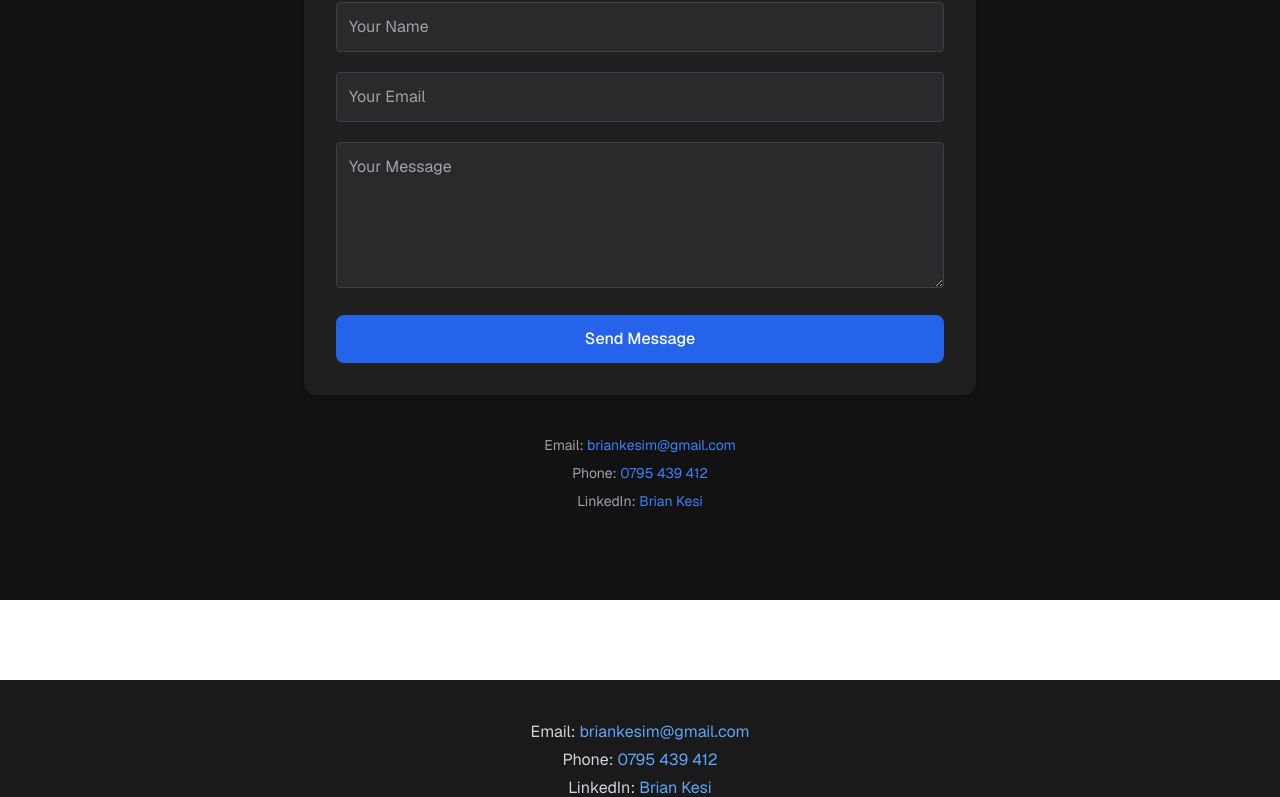
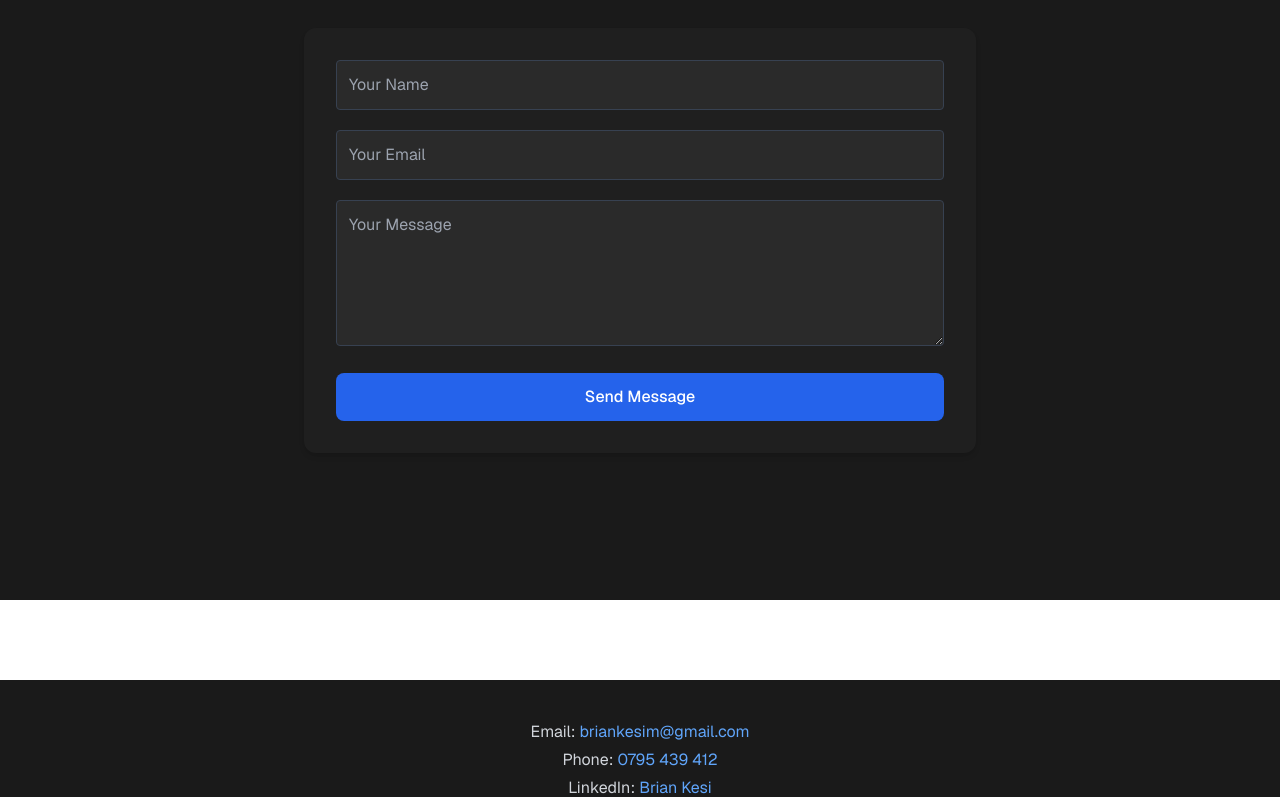
Before and after one commit to KesiBrian/Portfolio, a Next.js app: page / in a window 1280 px wide. Shown: the part 2876-3673 px from the top of the page. Built offline with nearby package versions, Linux system fonts and the light colour scheme.

Commit message:
feat: update Contact component styling and remove contact info section

```diff
--- a/src/app/components/Contact.tsx
+++ b/src/app/components/Contact.tsx
@@ -36,7 +36,7 @@ export default function Contact() {
   return (
     <section
       id="contact"
-      className="min-h-screen flex flex-col justify-center items-center px-6 py-20 bg-[#121212] text-white"
+      className="min-h-screen flex flex-col justify-center items-center px-6 py-20 bg-[#1a1a1a] text-white"
     >
       <div className="w-full max-w-2xl">
         <h2 className="text-4xl md:text-5xl font-bold text-center mb-8">
@@ -46,7 +46,10 @@ export default function Contact() {
         </h2>
 
         {/* Form */}
-        <form onSubmit={handleSubmit} className="space-y-5 bg-[#1f1f1f] p-8 rounded-xl shadow-md">
+        <form
+          onSubmit={handleSubmit}
+          className="space-y-5 bg-[#1f1f1f] p-8 rounded-xl shadow-md"
+        >
           <input
             type="text"
             name="name"
@@ -82,33 +85,6 @@ export default function Contact() {
           </button>
           {status && <p className="text-center text-sm mt-2">{status}</p>}
         </form>
-
-        {/* Contact Info */}
-        <div className="mt-10 text-sm text-center space-y-2 text-gray-400">
-          <p>
-            Email:{" "}
-            <a href="mailto:briankesim@gmail.com" className="text-blue-500 hover:underline">
-              briankesim@gmail.com
-            </a>
-          </p>
-          <p>
-            Phone:{" "}
-            <a href="tel:+254795439412" className="text-blue-500 hover:underline">
-              0795 439 412
-            </a>
-          </p>
-          <p>
-            LinkedIn:{" "}
-            <a
-              href="https://linkedin.com/in/brian-kesi-a82868324"
-              target="_blank"
-              rel="noopener noreferrer"
-              className="text-blue-500 hover:underline"
-            >
-              Brian Kesi
-            </a>
-          </p>
-        </div>
       </div>
     </section>
   );
```
